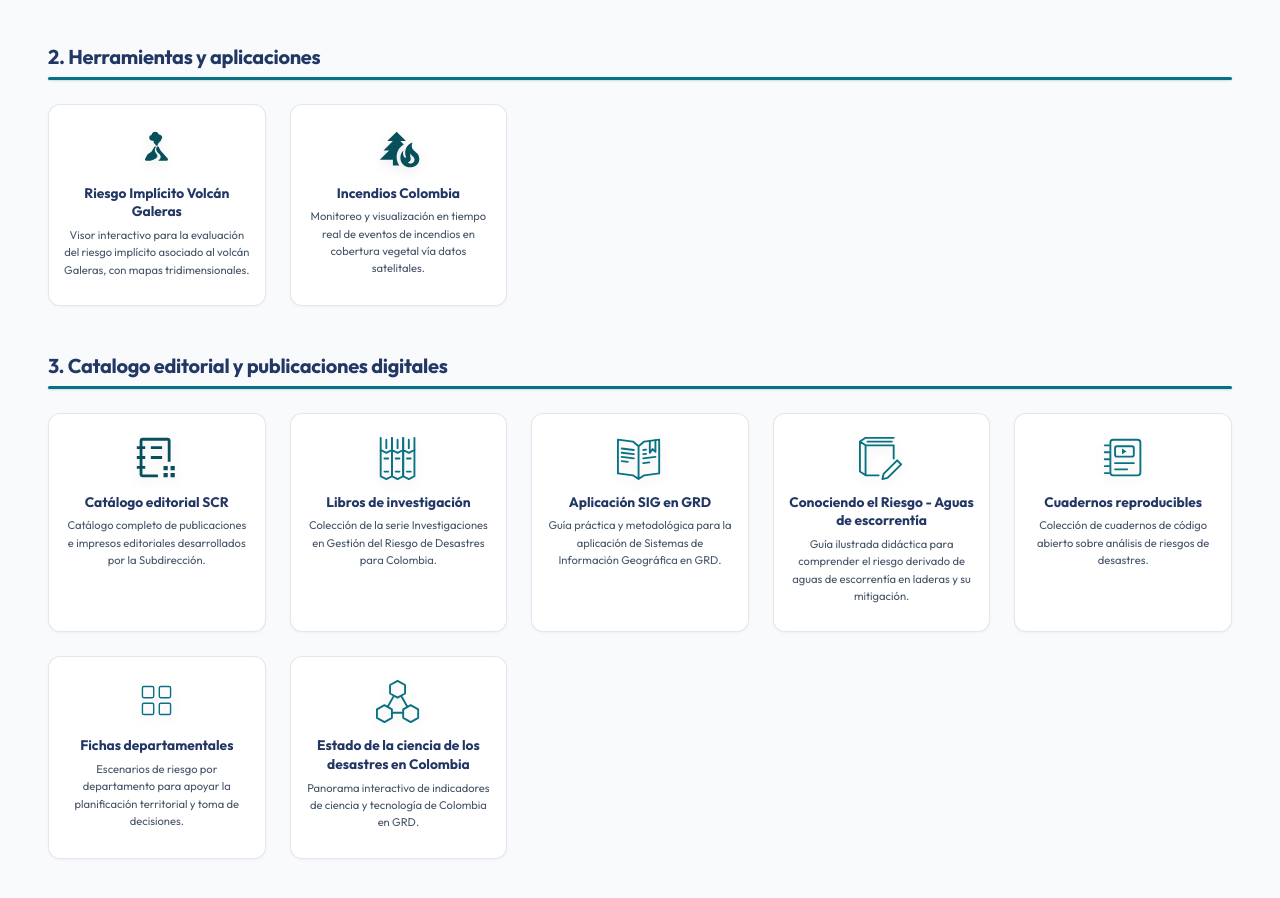
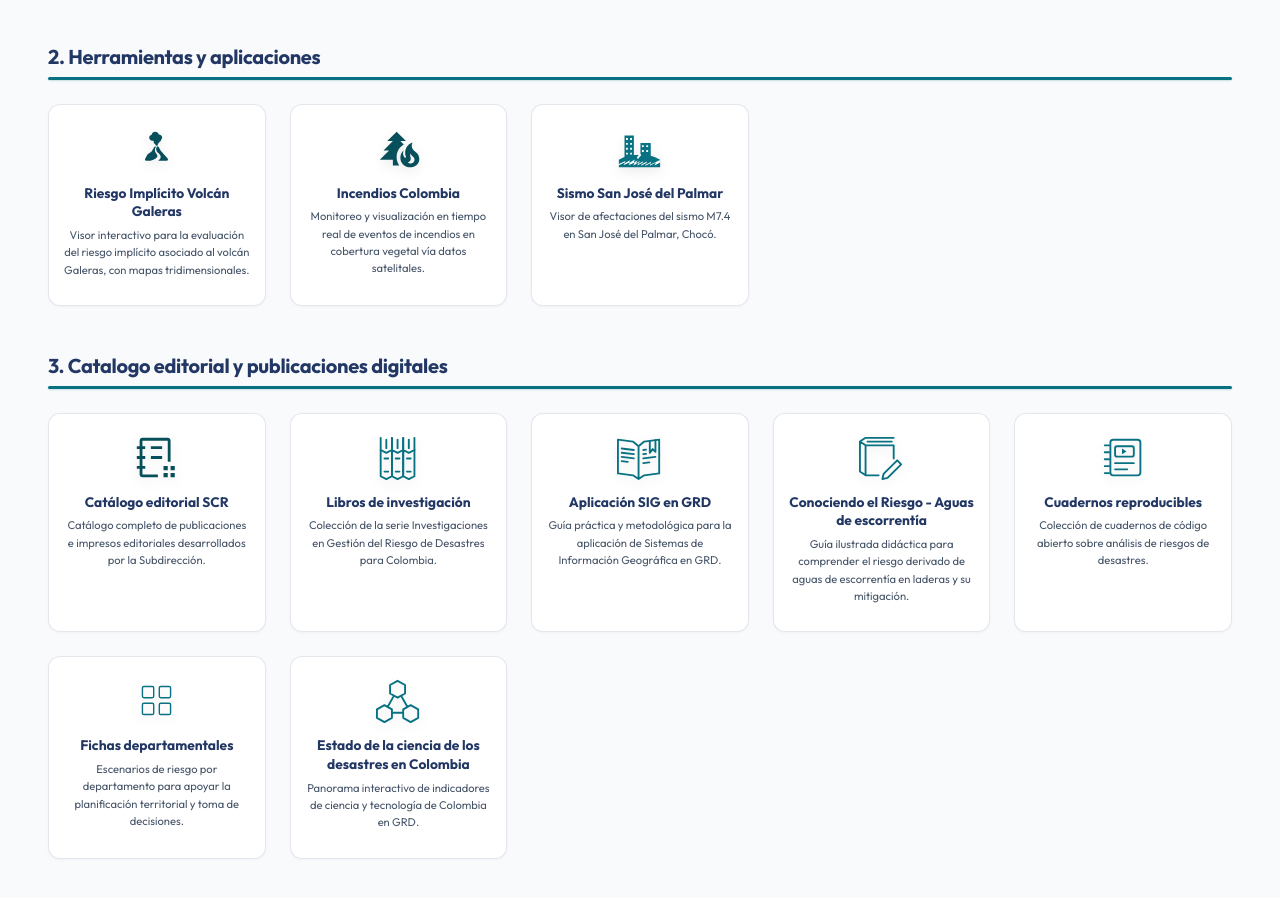
Before and after one commit to scr-ungrd/hub, a plain HTML site: page index.html in a window 1280 px wide. Shown: the part 813-1711 px from the top of the page. Drawn offline with nearby package versions, Linux system fonts and the light colour scheme.

Commit message:
feat(herramientas): add Sismo San José del Palmar card
Add a new card linking to the earthquake viewer, with a custom
earthquake icon (buildings on cracked ground) drawn in the site's
icon color to match the rest of the set.

```diff
--- a/index.html
+++ b/index.html
@@ -354,6 +354,23 @@
             </a>
           </div>
 
+          <!-- CARD: Sismo San José del Palmar -->
+          <div class="col resource-card-item" data-category="herramientas"
+            data-search-terms="sismo san jose del palmar choco m7.4 terremoto sismico visor mapas">
+            <a class="resource-card" href="https://scr-ungrd.github.io/SismoSanJosedelPalmarChocoM7.4" target="_blank" rel="noopener" aria-label="Abrir visor del Sismo San José del Palmar en una nueva pestaña">
+              <div class="card-icon-centered">
+                <img src="assets/svg/earthquake.svg" alt="Ícono Sismo San José del Palmar" class="card-svg-icon"
+                  loading="lazy">
+              </div>
+              <div class="card-body-content">
+                <h4 class="card-resource-title text-center">Sismo San José del Palmar</h4>
+                <p class="card-resource-text text-center">
+                  Visor de afectaciones del sismo M7.4 en San José del Palmar, Chocó.
+                </p>
+              </div>
+            </a>
+          </div>
+
         </div>
       </div>
 
```
Also changed, not shown: assets/svg/earthquake.svg (added).
